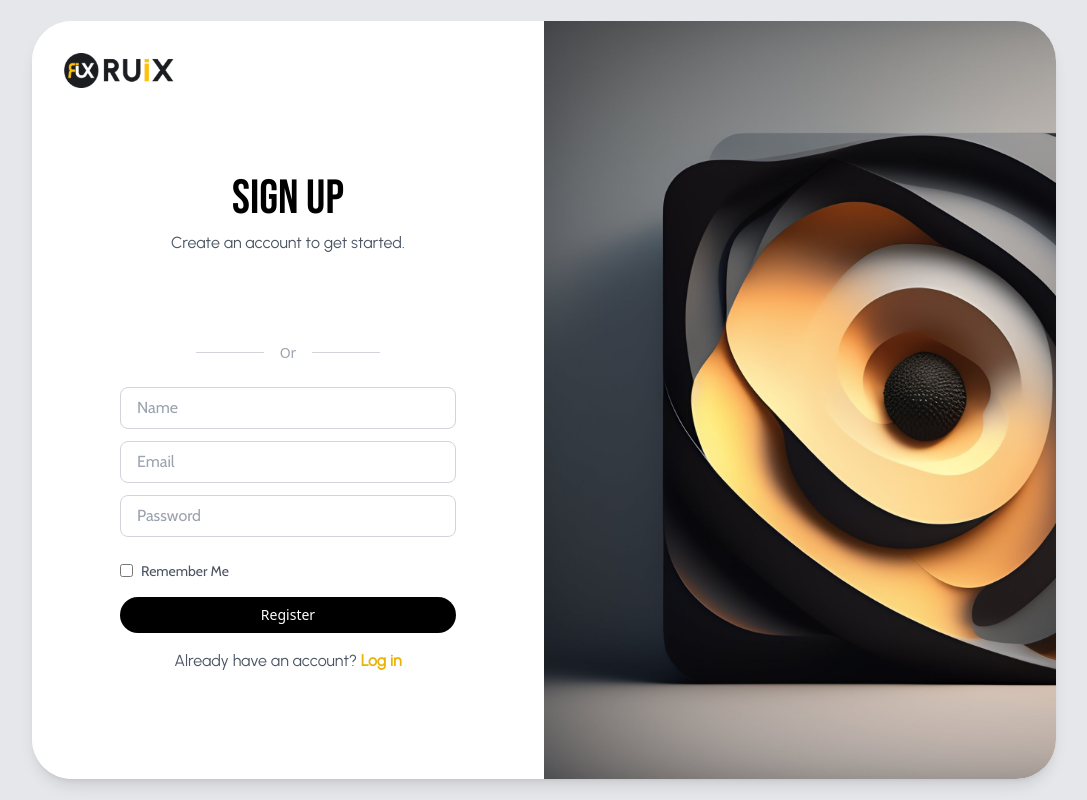
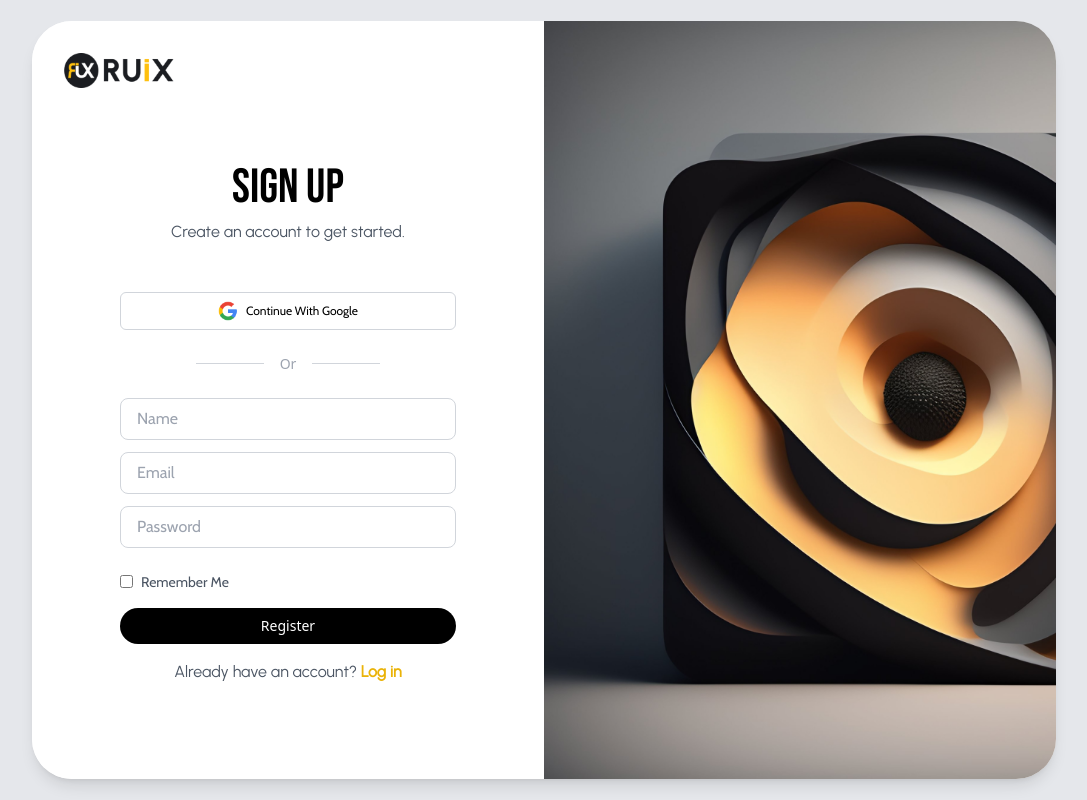
Before and after one commit to campbell-15/signup, a React (Create React App) app: page / in a window 1280 px wide. Shown: the whole page, without its empty margins (96-1183 px from the left). Built offline with nearby package versions, Linux system fonts and the light colour scheme; what webfontloader would draw is missing.

Commit message:
Chore: redsign

```diff
--- a/src/App.js
+++ b/src/App.js
@@ -14,7 +14,7 @@ import logo from "./assets/Logo.png";
 import google from "./assets/google.png";
 import background from "./assets/Image.png";
 import WebFont from "webfontloader";
-import { GoogleOAuthProvider, GoogleLogin } from "@react-oauth/google";
+import { useGoogleLogin } from "@react-oauth/google";
 
 WebFont.load({
   google: {
@@ -78,8 +78,9 @@ const App = () => {
     setPasswordError("");
   };
 
-  const handleGoogleSuccess = (response) => {
-    dispatch(googleLogin(response.credential))
+  const login = useGoogleLogin({
+    onSuccess: (codeResponse) => {
+      dispatch(googleLogin({ token: codeResponse.code }))
         .unwrap()
         .then(() => {
           dispatch(setFeedbackMessage("Google login successful!"));
@@ -87,14 +88,11 @@ const App = () => {
         .catch(() => {
           dispatch(setFeedbackMessage("Google login failed!"));
         });
-  };
-
-  const handleGoogleFailure = () => {
-    dispatch(setFeedbackMessage("Google login was unsuccessful."));
-  };
+    },
+    flow: "auth-code",
+  });
 
   return (
-    <GoogleOAuthProvider clientId="66114075710-bl34hvbchkodkb38bdiol32g4npc658v.apps.googleusercontent.com">
     <div className="flex min-h-screen items-center justify-center bg-gray-200">
       <div className="flex flex-col lg:flex-row w-full lg:w-5/6 max-w-5xl bg-white shadow-lg rounded-[40px] overflow-hidden">
         <div className="flex flex-col items-center justify-center w-full lg:w-1/2 p-8 bg-white relative">
@@ -106,36 +104,21 @@ const App = () => {
             <p className="text-gray-600 mb-12 Urbanist">
               Create an account to get started.
             </p>
-              <GoogleLogin
-                onSuccess={handleGoogleSuccess}
-                onFailure={handleGoogleFailure}
-                buttonText="Continue with Google"
-                render={(renderProps) => (
             <button
               className="flex items-center justify-center w-full py-2 mb-6 border border-gray-300 rounded-md hover:bg-gray-100"
-                    onClick={renderProps.onClick}
-                    disabled={renderProps.disabled}
+              onClick={() => login()}
             >
-                    <img
-                      className="w-5 h-5 mr-2"
-                      src={google}
-                      alt="Google Logo"
-                    />
+              <img className="w-5 h-5 mr-2" src={google} alt="Google Logo" />
               <p className="font-cabin text-xs font-extralight">
                 Continue With Google
               </p>
             </button>
-                )}
-              />
             <div className="flex items-center justify-center w-full mb-6">
               <hr className="w-1/4 sm:w-1/5 border-t border-gray-300 my-0 mr-2" />
               <span className="px-2 text-gray-400 text-sm">Or</span>
               <hr className="w-1/4 sm:w-1/5 border-t border-gray-300 my-0 ml-2" />
             </div>
-              <form
-                className="w-full flex flex-col mb-4"
-                onSubmit={handleSubmit}
-              >
+            <form className="w-full flex flex-col mb-4" onSubmit={handleSubmit}>
               <input
                 className="px-4 py-2 mb-3 border border-gray-300 rounded-lg focus:outline-none focus:ring-2 focus:ring-yellow-500 font-cabin"
                 type="text"
@@ -219,7 +202,6 @@ const App = () => {
         </div>
       </div>
     </div>
-    </GoogleOAuthProvider>
   );
 };
 
--- a/src/features/signupSlice.js
+++ b/src/features/signupSlice.js
@@ -72,13 +72,15 @@ const signupSlice = createSlice({
         state.rememberMe = false;
       })
       .addCase(registerUser.rejected, (state, action) => {
-        state.feedbackMessage = action.payload.message || "Registration failed!";
+        state.feedbackMessage =
+          action.payload.message || "Registration failed!";
       })
       .addCase(googleLogin.fulfilled, (state, action) => {
         state.feedbackMessage = "Google login successful!";
       })
       .addCase(googleLogin.rejected, (state, action) => {
-        state.feedbackMessage = action.payload.message || "Google login failed!";
+        state.feedbackMessage =
+          action.payload.message || "Google login failed!";
       });
   },
 });
--- a/src/index.js
+++ b/src/index.js
@@ -4,12 +4,15 @@ import { Provider } from "react-redux";
 import "./index.css";
 import App from "./App";
 import { store } from "./store/store";
+import { GoogleOAuthProvider } from "@react-oauth/google";
 
 const root = ReactDOM.createRoot(document.getElementById("root"));
 root.render(
   <React.StrictMode>
     <Provider store={store}>
-      <App />
+      <GoogleOAuthProvider clientId="66114075710-bl34hvbchkodkb38bdiol32g4npc658v.apps.googleusercontent.com">
+        <App />
+      </GoogleOAuthProvider>
     </Provider>
   </React.StrictMode>
 );
```
Lines whose indentation alone changed are shown as unchanged.
